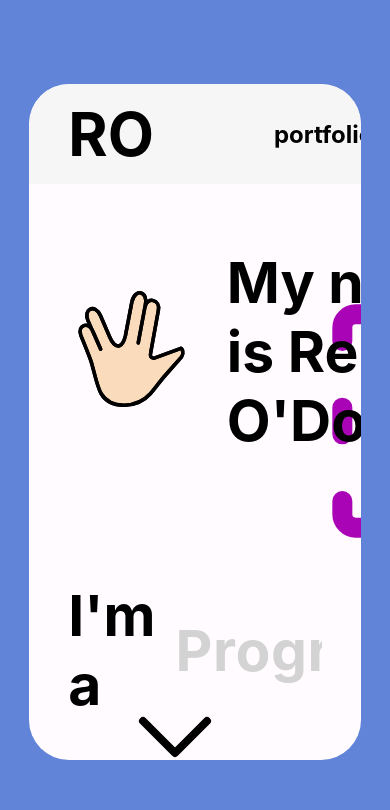
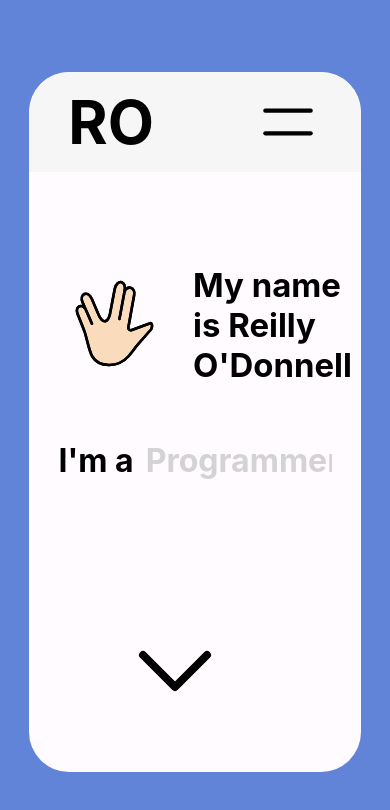
Before and after one commit to reillyjodonnell/Reillydev-website, a React (Create React App) app: page / in a window 390 px wide. Shown: the top 810 px of the page. Built offline with nearby package versions, Linux system fonts and the light colour scheme.

Commit message:
Working on the mobile responsiveness for the first card

```diff
--- a/src/CSS Components/Header.css
+++ b/src/CSS Components/Header.css
@@ -35,6 +35,7 @@
     margin-left: 10vw;
     color: black;
     font-size: 40px;
+    display: flex;
 }
 .logo-dark{
     width: auto;
@@ -60,3 +61,24 @@
     cursor: pointer;
     pointer-events: all;
 }
+
+/* Mobile Responsiveness */
+
+.hamburger-bar
+{
+    color: black;
+    height: 100%;
+    width: 100%;
+    display: flex;
+    flex-direction: row-reverse;
+    margin-right: 10vw;
+    height: 8vh;
+
+}
+
+@media only screen and (max-width: 800px)
+{
+    .nav-links{
+        display: none;
+    }
+}
--- a/src/CSS Components/PrimaryContent.css
+++ b/src/CSS Components/PrimaryContent.css
@@ -14,6 +14,7 @@
     width: 100vw;
     height: 1000px;
     background-color: #6184D8;
+    overflow: hidden;
 
 }
 .main-content{
@@ -21,7 +22,7 @@
     display: flex;
     align-items: center;
     justify-content: center;
-    min-height: 400px;
+    min-height: 700px;
 
 
 }
@@ -34,6 +35,7 @@
     width: 85vw;
     border-radius: 40px;
     max-width: 1400px;
+    min-height: inherit;
 
 
 }
@@ -52,9 +54,8 @@
 .main-card-body{
     position: relative;
     justify-content: space-between;
-    margin-left: 10vw;
-    margin-right: 10vw;
-    height: 70%;
+    margin: 4rem 10vw;
+    height: 60%;
     flex: 1 1 auto;
     display: flex;
     flex-direction: row;
@@ -65,7 +66,6 @@
 .greeting{
     display: flex;
     flex-direction: column;
-    margin-top: 2rem;
     position: relative;
     flex: 1 2 auto;
     width: 100%;
@@ -85,16 +85,16 @@
 }
 .greeting-intro-text{
     padding-left: 2rem;
-    font-size: 4.5vh;
+    font-size: 2rem;
 
 }
 
 .greeting-profession-text{
-    margin-top: 2rem;
     font-size: 4.5vh;
     display: flex;
     align-items: center;
     flex-shrink: 1;
+    white-space: nowrap;
 
 
 }
@@ -119,7 +119,7 @@
     typing 3.5s steps(50, end),
     blink-caret .75s step-end infinite;
     */
-    padding-left: 1.25rem;
+    padding-left: .75rem;
     color: lightgrey;
 }
 /*
@@ -137,8 +137,7 @@
 /* Main card image */
 .main-card-abstract-image{
     display: flex;
-    justify-self: center;
-    justify-content: center;
+    justify-content: flex-end;
     align-items: center;
     flex: 1 2 auto;
     height: 100%;
@@ -158,11 +157,11 @@
     align-items: center;
     justify-content: center;
     align-self: center;
-    margin-top: 1rem;
     animation: promptDown .75s step-end infinite;
     justify-self: flex-end;
     width: 100%;
     flex: 0 2 auto;
+    height: 100%;
 }
 .chevron-down img{
     height: 8rem;
@@ -171,3 +170,48 @@
     from {transform: translate(-20px); }
     to {transform: translate(5px);}
 }
+
+
+/* Mobile Responsiveness */
+@media only screen and (max-width: 800px)
+{
+    .main-card-abstract-image{
+        display: none;
+    }
+    .greeting{
+        max-width: inherit;
+    }
+    .greeting-intro{
+        width: inherit;
+        box-sizing: border-box;
+    }
+    .greeting-intro-text{
+        display: flex;
+        font-size: 2.6vh;
+        max-width: inherit;
+    }
+    .greeting-profession-text{
+        align-self: center;
+        justify-content: center;
+        font-size: 4vh;
+        display: flex;
+        width: 70vw;
+        justify-self: center;
+
+    }
+    .greeting-profession-text h2{
+        font-size: 2rem;
+    }
+    .greeting-main-text
+    {
+        display: flex;
+    }
+    .professions{
+        display: flex;
+        margin-right: 0;
+        letter-spacing: 0;
+    }
+    .vulcan{
+        height: 11vh;
+    }
+}
--- a/src/Components/Header.js
+++ b/src/Components/Header.js
@@ -2,8 +2,11 @@ import React, { useState } from 'react'
 import '../CSS Components/Header.css'
 import Moon from '../Assets/Icons/Moon.svg'
 import Sun from '../Assets/Icons/Sun.svg'
+import MenuBar from '../Assets/Icons/MenuBar.svg'
 
 export default function Header(props) {
+
+    let mobile = true;
 
 
     return (
@@ -12,6 +15,15 @@ export default function Header(props) {
                 <div className={props.darkMode ? "logo-dark transition" : "logo transition"}>
                     <h2>RO</h2>
                 </div>
+                {mobile ?
+                    <div className="hamburger-bar">
+                        <img src={MenuBar} className="hamburger-icon" alt="" srcset="" />
+
+                    </div>
+
+                    :
+
+
                     <div className="nav-links">
                         <h2 id="links">
                             portfolio
@@ -25,8 +37,8 @@ export default function Header(props) {
                         <img id="links" onClick={props.toggleDarkMode} className="dark-mode-image transition" src={props.darkMode ? Sun : Moon} alt="" srcset="" />
 
 
-
                     </div>
+                }
 
             </header>
 
--- a/src/Components/PrimaryContent.js
+++ b/src/Components/PrimaryContent.js
@@ -12,6 +12,7 @@ export default function PrimaryContent() {
     const [descriptorIndx, changeDescriptorIndx] = useState(0)
     const [darkMode, enableDarkMode] = useState(false);
     const [display, displayNextWord] = useState(false);
+    const [mobile, setMobile] = useState(false);
 
 
 
@@ -57,13 +58,13 @@ export default function PrimaryContent() {
                             </div>
 
                             <div className={darkMode ? "greeting-profession-text transition dark " : "greeting-profession-text transition"}>
-                                <h2>I'm a </h2>
+                                <h2 className="greeting-main-text">I'm a </h2>
                                 <h2 className={display ? "professions animate" : "professions"}>{descriptorText}</h2>
                             </div>
                         </div>
                         <div className="main-card-abstract-image">
 
-                            <img style={{ height: "20rem" }} src={Placeholder} alt="" />
+                            <img src={Placeholder} alt="" />
                         </div>
 
 
```
Also changed, not shown: src/Components/useWindowDimensions.js (added, +25 -0 lines), src/Assets/Icons/MenuBar.svg (added), src/Assets/Icons/Placeholder.svg. Lines whose indentation alone changed are shown as unchanged.
